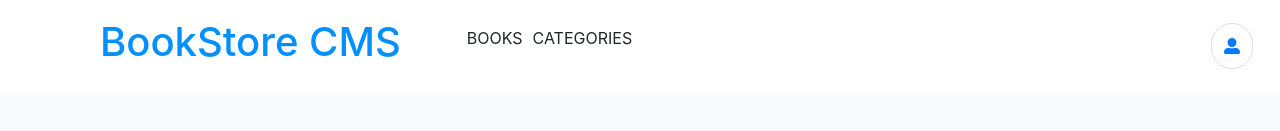
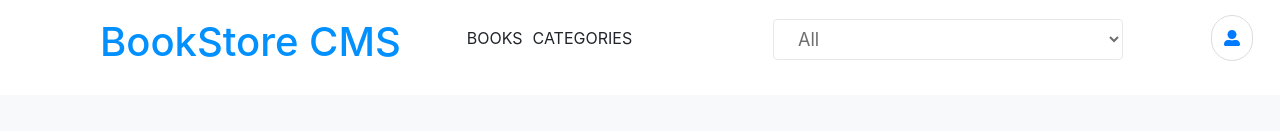
Before and after one commit to RICKCOYL/Book-store, a React (Create React App) app: page / in a window 1280 px wide. Shown: the top 131 px of the page. Built offline with nearby package versions, Linux system fonts and the light colour scheme.

Commit message:
Add categoryfilter component to navbar

```diff
--- a/src/components/Navbar.js
+++ b/src/components/Navbar.js
@@ -1,10 +1,18 @@
 import React from 'react';
+import { connect } from 'react-redux';
 import Navbar from 'react-bootstrap/Navbar';
 import Nav from 'react-bootstrap/Nav';
 import { FontAwesomeIcon } from '@fortawesome/react-fontawesome';
 import { faUserAlt } from '@fortawesome/free-solid-svg-icons';
+import PropTypes from 'prop-types';
+import CategoryFilter from './CategoryFilter';
+import { filter } from '../actions/index';
 
-const NavBar = () => (
+const NavBar = ({ filter }) => {
+  const handleFilterChange = (fil) => {
+    filter(fil);
+  };
+  return (
     <Navbar
       className="nav-bar d-flex justify-content-between align-items-center"
       expand="lg"
@@ -17,14 +25,23 @@ const NavBar = () => (
         <p className="nav-books">BOOKS</p>
         <p className="nav-cat">CATEGORIES</p>
       </div>
+      <div className="d-flex">
+        <div className="filter-container">
+          <CategoryFilter onSelectHandler={handleFilterChange} />
+        </div>
         <div className="user-icon">
           <Nav.Link className="linkText mr-5" href="/quote">
             {' '}
             <FontAwesomeIcon className="user-icon" icon={faUserAlt} />
           </Nav.Link>
         </div>
-
+      </div>
     </Navbar>
   );
+};
 
-export default NavBar;
+NavBar.propTypes = {
+  filter: PropTypes.func.isRequired,
+};
+
+export default connect(null, { filter })(NavBar);
```
Lines whose indentation alone changed are shown as unchanged.
